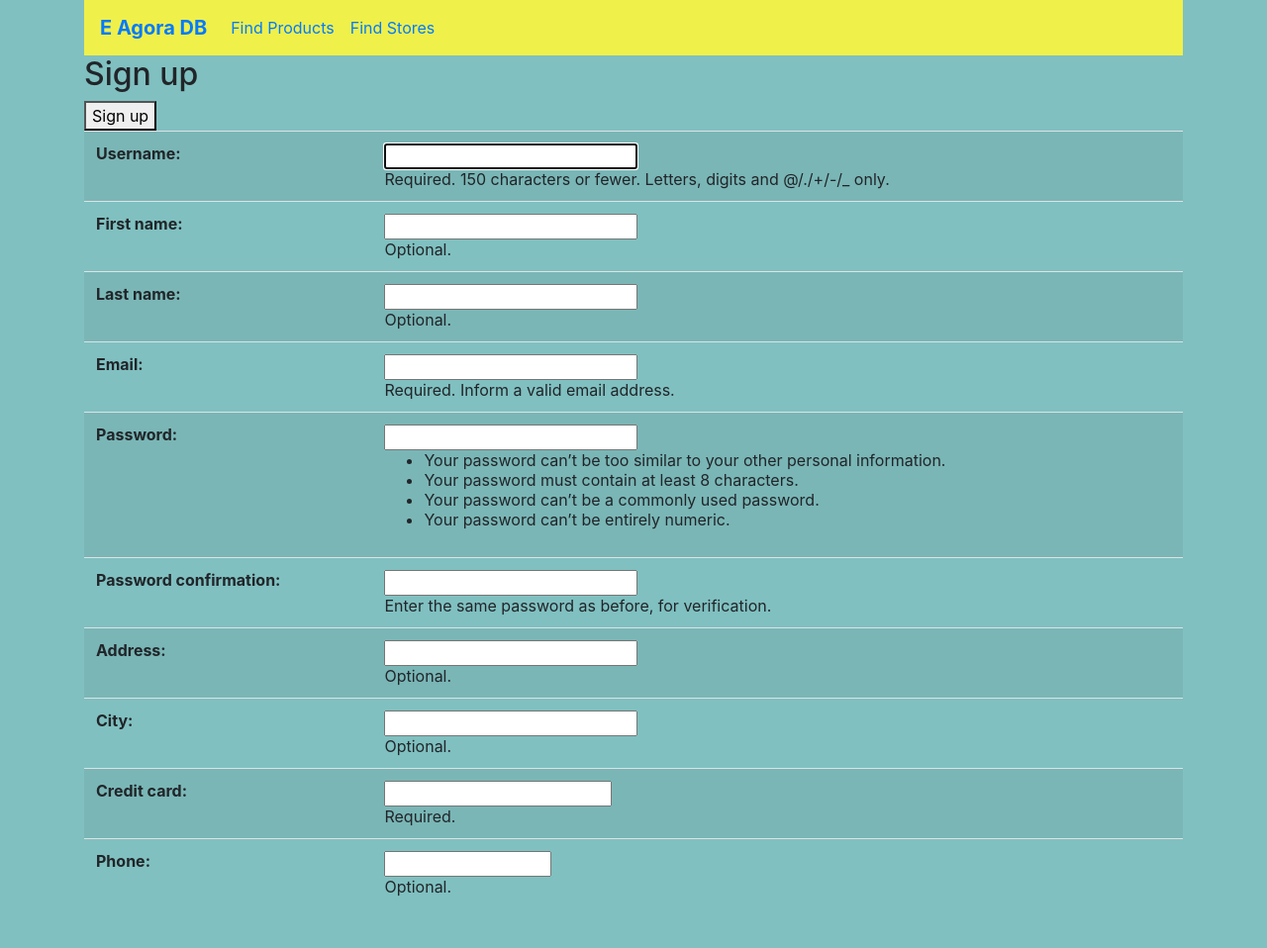
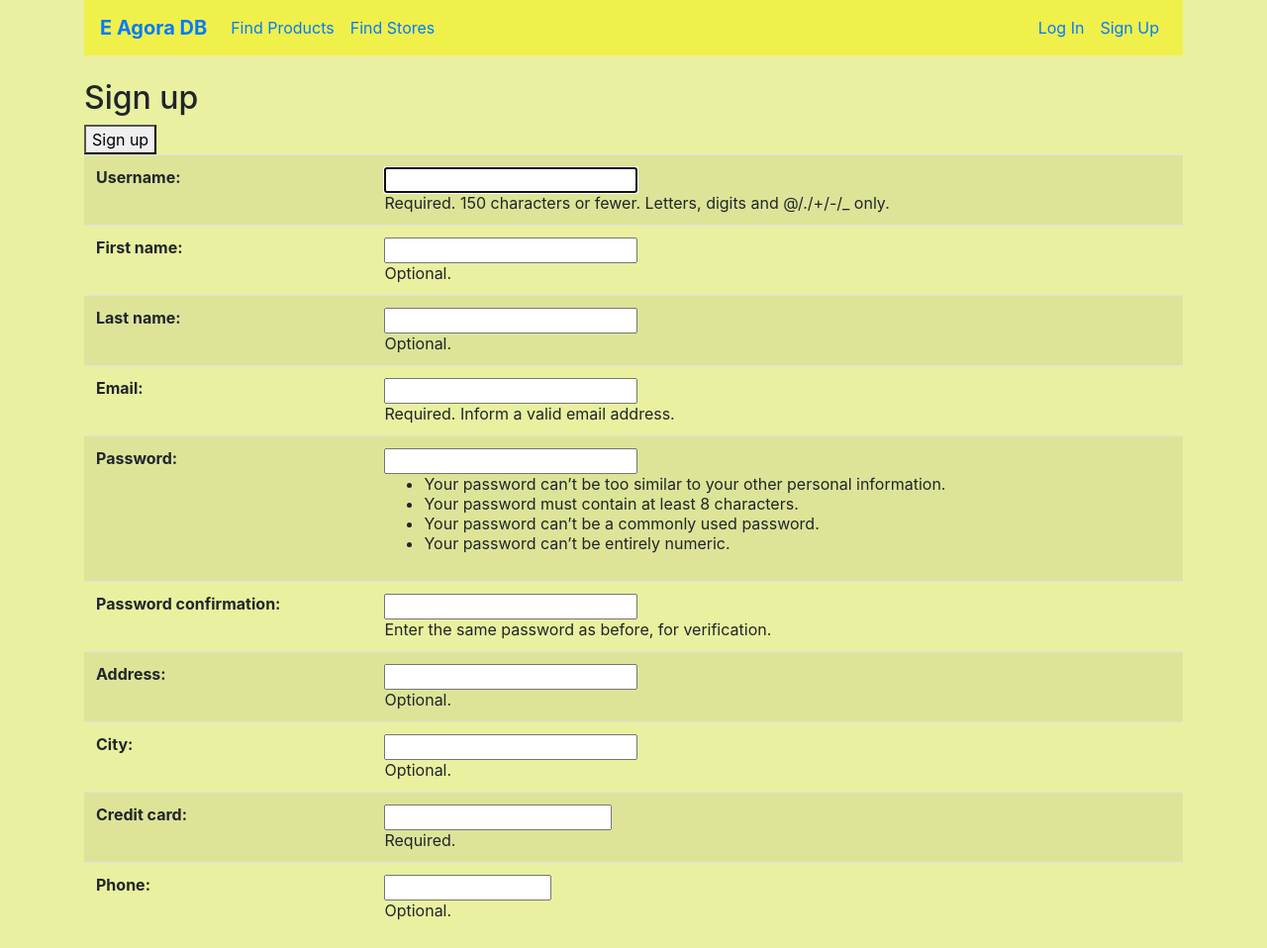
Before and after one commit to malamasn/eagoradb, a Django app: page /database/signup/ in a window 1280 px wide. Shown: the whole page at 99% size. Before the commit the page ends 906 px from the top, so only its background shows below. Run offline with Django 3.2, Linux system fonts and the light colour scheme; some libraries are stand-ins or nearby versions.

Commit message:
Add login logout templates

```diff
--- a/database/templates/base.html
+++ b/database/templates/base.html
@@ -14,7 +14,7 @@
       background-color: #f0f04b;
     }
     .body {
-      background-color: #80c0c0;
+      background-color: #e9f0a0;
     }
   </style>
   <!--{% endblock %}-->
@@ -31,7 +31,22 @@
         </ul>
 
       </div>
+
+      <div class="collapse navbar-collapse justify-content-end" id="nav-content">
+        <ul class="navbar-nav">
+          {% if user.is_authenticated %}
+            <li class="nav-item "><a class=" nav-link" href="{% url 'database:logout' %}">Log Out</a></li>
+          {% else %}
+            <li class="nav-item "><a class=" nav-link" href="{% url 'database:login' %}">Log In</a></li>
+            <li class="nav-item "><a class=" nav-link" href="{% url 'database:signup' %}">Sign Up</a></li>
+          {% endif %}
+        </ul>
+      </div>
     </nav>
+    {% if user.is_authenticated %}
+      <div class='name' align='right'>Logged in as {{ user }}</div>
+    {% endif %}
+      <br>
     {% block body %}
     {% endblock %}
 </div>
--- a/database/urls.py
+++ b/database/urls.py
@@ -1,10 +1,13 @@
 from django.urls import path
+from django.contrib.auth.views import login, logout
 
 from . import views
 
 app_name = 'database'
 urlpatterns = [
     path('signup/', views.signup, name='signup'),
+    path('login/', login, {'template_name': 'database/login.html'}, name='login'),
+    path('logout/', logout, {'template_name': 'database/logout.html'}, name='logout'),
     path('', views.HomeView.as_view(), name = 'home'),
     path('find_products/', views.FindProducts.as_view(), name = 'find_products'),
     path('find_stores/', views.FindStores.as_view(), name = 'find_stores'),
--- a/database/views.py
+++ b/database/views.py
@@ -25,7 +25,7 @@ def signup(request):
             user = authenticate(username=username, password=raw_password,
                                 credit_card=credit_card, email=email)
             login(request, user)
-            return redirect(render('database:home'))
+            return redirect(reverse('database:home'))
     else:
         form = SignUpForm()
     return render(request, template_name, {'form': form})
--- a/eagora/settings.py
+++ b/eagora/settings.py
@@ -119,3 +119,9 @@ USE_TZ = True
 # https://docs.djangoproject.com/en/2.0/howto/static-files/
 
 STATIC_URL = '/static/'
+
+
+
+LOGIN_REDIRECT_URL = '/database/'
+
+LOGIN_URL = '/database/login/'
```
Also changed, not shown: database/templates/database/login.html (added, +15 -0 lines), database/templates/database/logout.html (added, +9 -0 lines).
